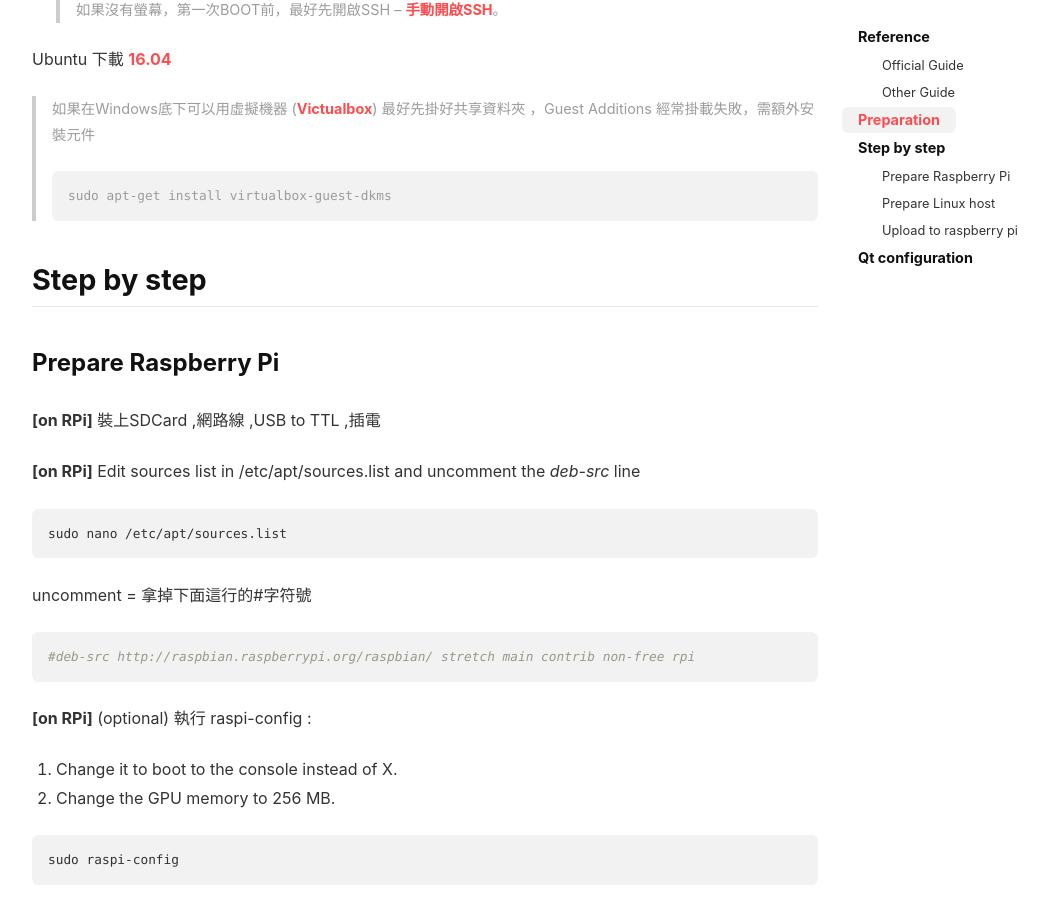
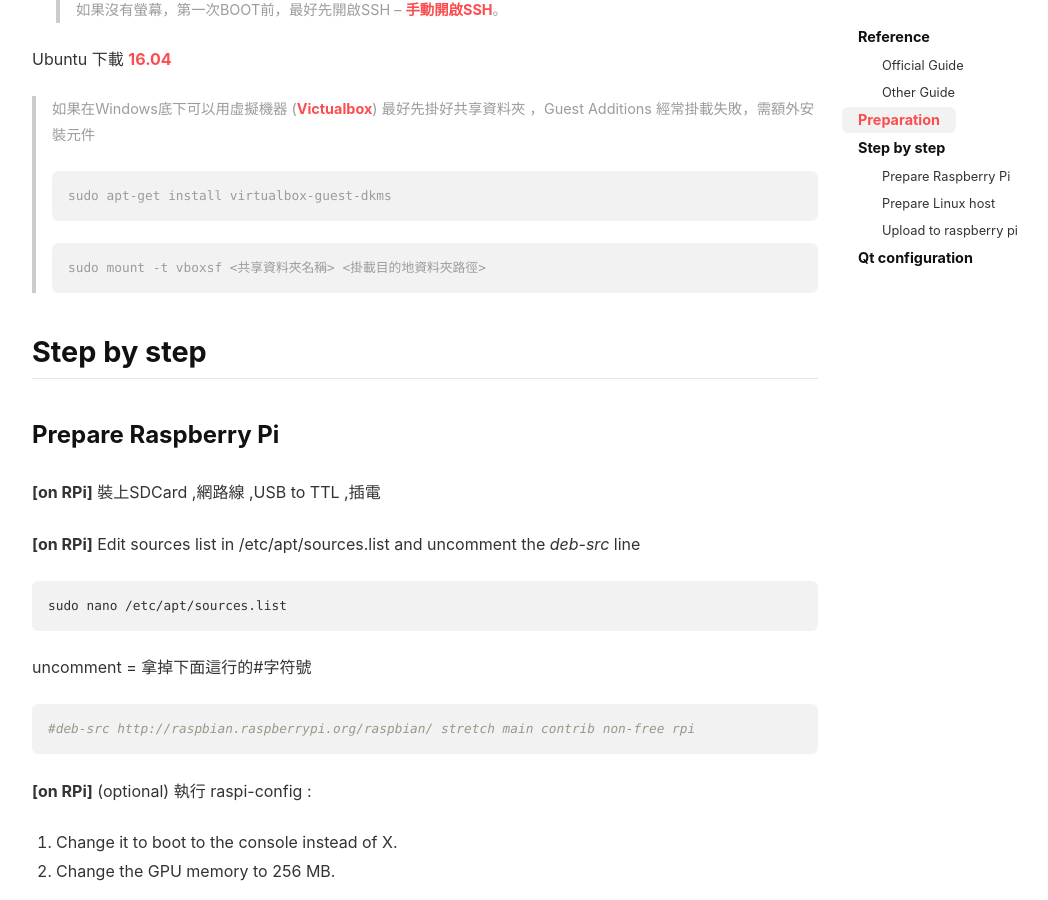
Before and after one commit to lovesmartx/lovesmartx.github.io, a Jekyll site: the page built from _posts/2018-05-08-quick-start.md, in a window 1280 px wide and 900 px high, scrolled down 1201 px. Shown: the whole window, without its empty margins (105-1153 px from the left). Built offline with Jekyll 4.4.1, drawn with Linux system fonts in a browser that asks for light colours; nearby versions of some CDN libraries.

Commit message:
新增
增加如何掛載共享資料夾命令

````diff
--- a/_posts/2018-05-08-quick-start.md
+++ b/_posts/2018-05-08-quick-start.md
@@ -55,6 +55,9 @@ Ubuntu
 > 最好先掛好共享資料夾 ，Guest Additions 經常掛載失敗，需額外安裝元件
 ```
 sudo apt-get install virtualbox-guest-dkms
+```
+```
+sudo mount -t vboxsf <共享資料夾名稱> <掛載目的地資料夾路徑>
 ```
 
 ## Step by step
````
